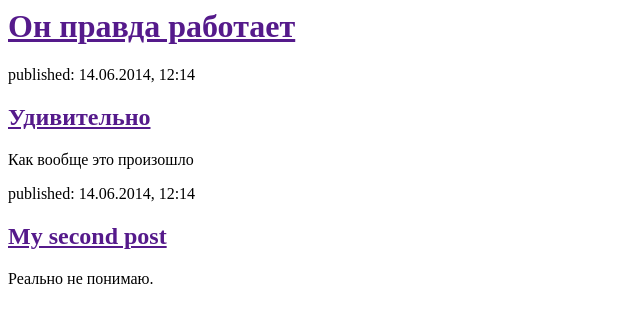
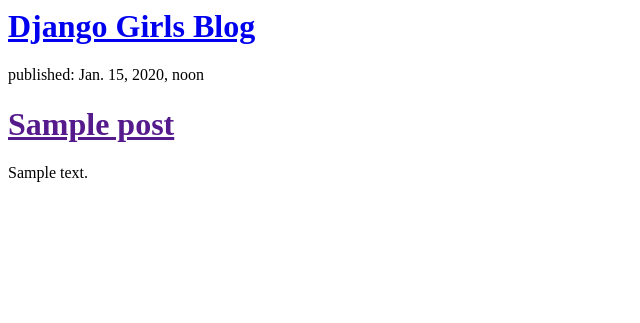
Before and after one commit to Daryaaf42/my-first-blog, a Django app: template blog/templates/blog/post_list.html in a window 1280 px wide. Shown: the top 323 px of the page, without its empty margins (0-640 px from the left). Run offline with Django 3.2, Linux system fonts and the light colour scheme; the template is opened without the code that fills it: values that come from a table or form of the project are taken from there, others are empty; tables that the repository leaves empty hold one stand-in row (values such as "Sample post").

Commit message:
Modified templates to display posts from database.

```diff
--- a/blog/templates/blog/post_list.html
+++ b/blog/templates/blog/post_list.html
@@ -1,22 +1,20 @@
- <html>
+<html>
         <head>
-            <title>Первый апп на python</title>
+            <title>Django Girls blog</title>
         </head>
         <body>
             <div>
-                <h1><a href="">Он правда работает</a></h1>
-            </div>
+               <div>
+        <h1><a href="/">Django Girls Blog</a></h1>
+    </div>
 
-            <div>
-                <p>published: 14.06.2014, 12:14</p>
-                <h2><a href="">Удивительно</a></h2>
-                <p>Как вообще это произошло</p>
-            </div>
-
-            <div>
-                <p>published: 14.06.2014, 12:14</p>
-                <h2><a href="">My second post</a></h2>
-                <p>Реально не понимаю.</p>
+    {% for post in posts %}
+        <div>
+            <p>published: {{ post.published_date }}</p>
+            <h1><a href="">{{ post.title }}</a></h1>
+            <p>{{ post.text|linebreaks }}</p>
+        </div>
+    {% endfor %}
             </div>
         </body>
     </html>
--- a/blog/views.py
+++ b/blog/views.py
@@ -1,4 +1,7 @@
 from django.shortcuts import render
+from django.utils import timezone
+from .models import Post
 
 def post_list(request):
-    return render(request, 'blog/post_list.html', {})
+    posts = Post.objects.filter(published_date__lte=timezone.now()).order_by('published_date')
+    return render(request, 'blog/post_list.html', {'posts': posts})
```
